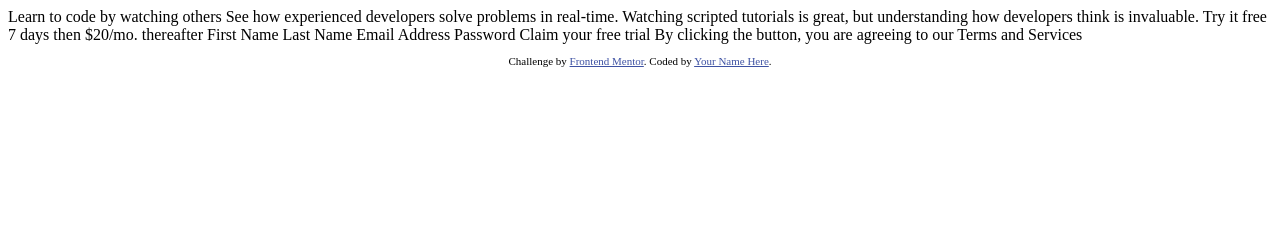
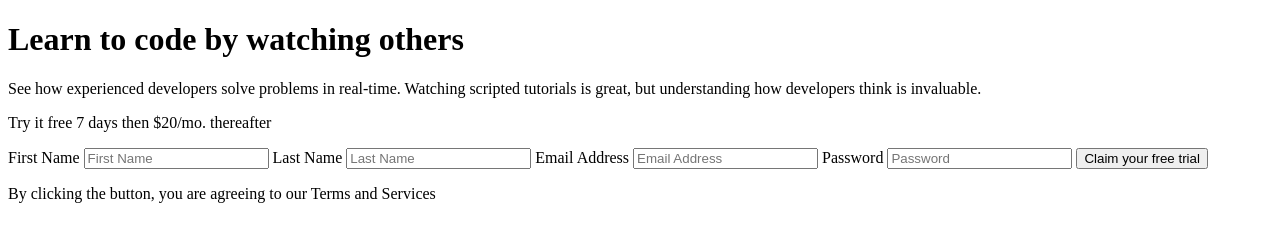
Before and after one commit to mbdelarosa/intro-component-with-signup-form, a plain HTML site: page index.html in a window 1280 px wide. Drawn offline with Linux system fonts and the light colour scheme.

Commit message:
Added semantics

```diff
--- a/index.html
+++ b/index.html
@@ -7,36 +7,56 @@
   <link rel="icon" type="image/png" sizes="32x32" href="./images/favicon-32x32.png">
 
   <title>Frontend Mentor | Intro component with sign up form</title>
-
-  <!-- Feel free to remove these styles or customise in your own stylesheet 👍 -->
-  <style>
-    .attribution { font-size: 11px; text-align: center; }
-    .attribution a { color: hsl(228, 45%, 44%); }
-  </style>
 </head>
 <body>
+  <main>
+    <div class="container">
+      <h1 class="container__title">Learn to code by watching others</h1>
 
-  Learn to code by watching others
+      <p class="container__text">
+        See how experienced developers solve problems in real-time. Watching scripted tutorials is great,
+      but understanding how developers think is invaluable.
+      </p>
 
-  See how experienced developers solve problems in real-time. Watching scripted tutorials is great,
-  but understanding how developers think is invaluable.
+      <div class="try-card">
+        <p>
+          <span class="accent--try">Try it free 7 days</span> then $20/mo. thereafter
+        </p>
+      </div>
 
-  Try it free 7 days then $20/mo. thereafter
+      <div class="signup-card">
+        <div class="signup-form">
+          <form id="form" method="post" novalidate>
+            <!-- First Name -->
+            <label for="first-name" class="sr-only">First Name</label>
+            <input type="text" id="first-name" name="first-name" autocomplete="given-name" placeholder="First Name" class="signup-form__input" aria-invalid="false" aria-describedby="fname-error" required />
+            <span id="fname-error" class="signup-form__error" aria-live="polite"></span>
 
-  First Name
-  Last Name
-  Email Address
-  Password
+            <!-- Last Name -->
+            <label for="last-name" class="sr-only">Last Name</label>
+            <input type="text" id="last-name" name="last-name" autocomplete="family-name" placeholder="Last Name" class="signup-form__input" aria-invalid="false" aria-describedby="lname-error" required />
+            <span id="lname-error" class="signup-form__error" aria-live="polite"></span>
 
-  Claim your free trial
+            <!-- Email -->
+            <label for="email" class="sr-only">Email Address</label>
+            <input type="email" id="email" name="email" autocomplete="email" placeholder="Email Address" class="signup-form__input" aria-invalid="false" aria-describedby="email-error" required />
+            <span id="email-error" class="signup-form__error" aria-live="polite"></span>
 
-  By clicking the button, you are agreeing to our Terms and Services
+            <!-- Password -->
+            <label for="new-password" class="sr-only">Password</label>
+            <input type="password" id="new-password" name="password" autocomplete="new-password" placeholder="Password" class="signup-form__input" aria-invalid="false" aria-describedby="password-error" required />
+            <span id="password-error" class="signup-form__error" aria-live="polite"></span>
 
-  <footer>
-    <p class="attribution">
-      Challenge by <a href="https://www.frontendmentor.io?ref=challenge" target="_blank">Frontend Mentor</a>.
-      Coded by <a href="#">Your Name Here</a>.
-    </p>
-  </footer>
+            <!-- Button -->
+            <button type="submit" class="signup-form__button">Claim your free trial</button>
+          </form>
+        </div>
+
+        <p class="signup-card__note">
+          By clicking the button, you are agreeing to our <span class="accent--terms">Terms and Services</span>
+        </p>
+      </div>
+    </div>
+  </main>
 </body>
 </html>
```
